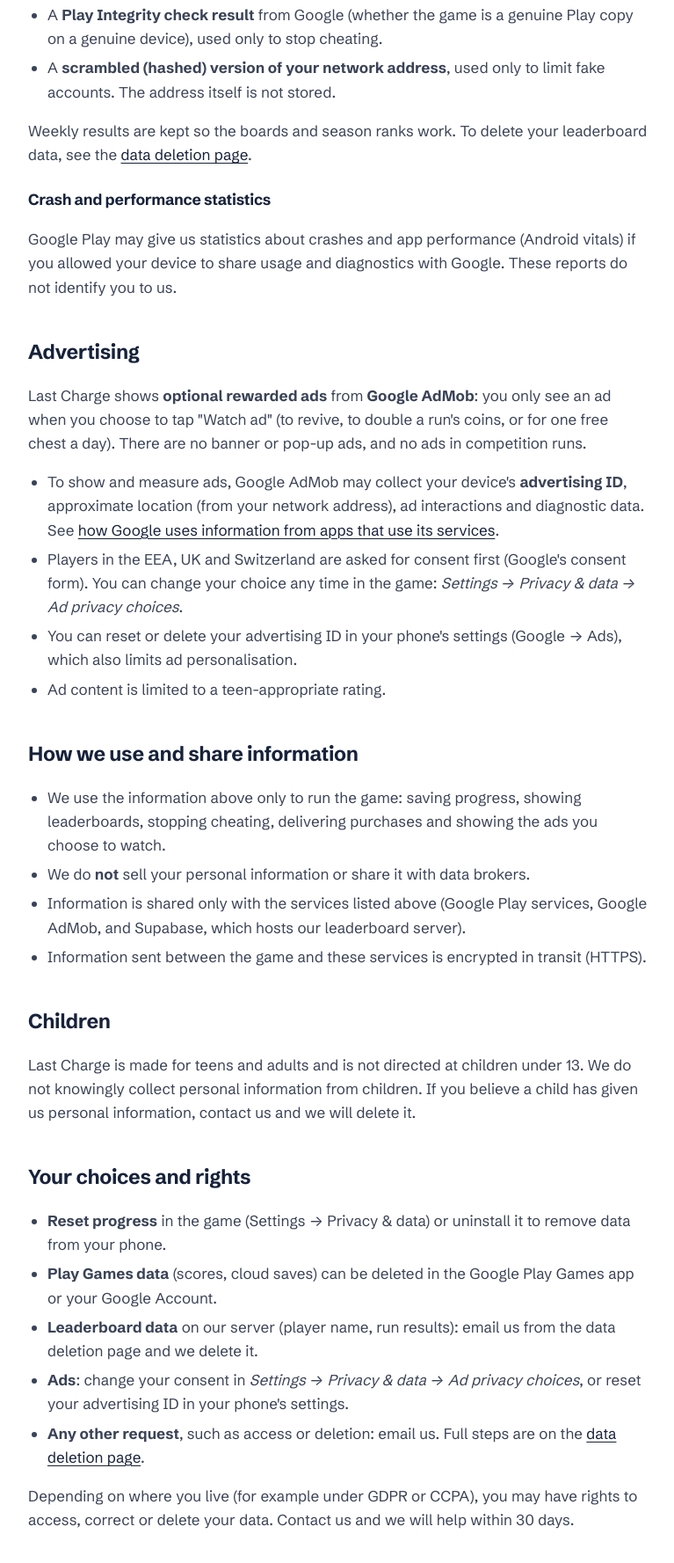
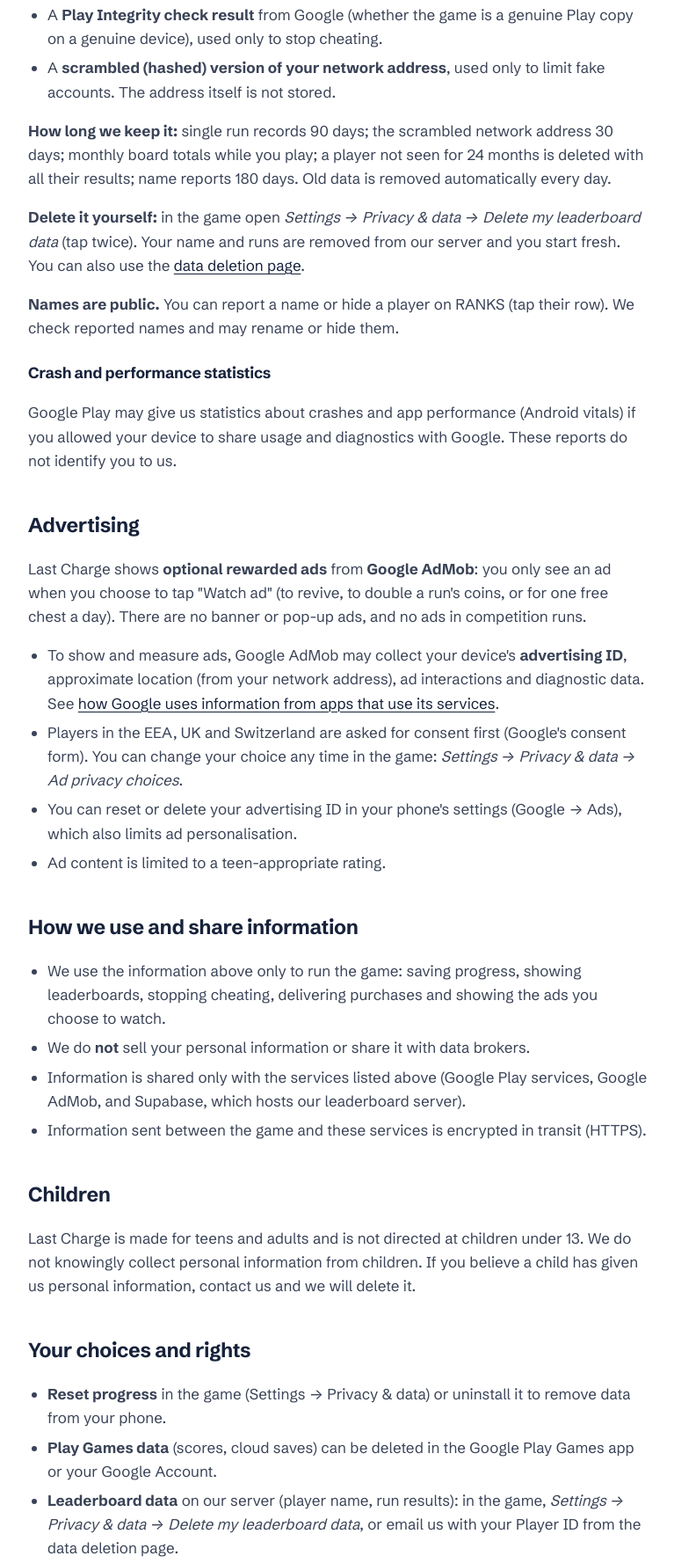
Before and after one commit to takiahmed24/takiahmed24.github.io, a plain HTML site: page privacy.html in a window 1280 px wide. Shown: the part 2013-3790 px from the top of the page at 88% size, without its empty margins (348-1115 px from the left). Drawn offline with Linux system fonts and the light colour scheme.

Commit message:
Policy update: data retention, in-app leaderboard delete, player name rules

```diff
--- a/privacy.html
+++ b/privacy.html
@@ -78,7 +78,9 @@
   <li>A <strong>Play Integrity check result</strong> from Google (whether the game is a genuine Play copy on a genuine device), used only to stop cheating.</li>
   <li>A <strong>scrambled (hashed) version of your network address</strong>, used only to limit fake accounts. The address itself is not stored.</li>
 </ul>
-<p>Weekly results are kept so the boards and season ranks work. To delete your leaderboard data, see the <a href="delete-data.html">data deletion page</a>.</p>
+<p><strong>How long we keep it:</strong> single run records 90 days; the scrambled network address 30 days; monthly board totals while you play; a player not seen for 24 months is deleted with all their results; name reports 180 days. Old data is removed automatically every day.</p>
+<p><strong>Delete it yourself:</strong> in the game open <em>Settings &rarr; Privacy &amp; data &rarr; Delete my leaderboard data</em> (tap twice). Your name and runs are removed from our server and you start fresh. You can also use the <a href="delete-data.html">data deletion page</a>.</p>
+<p><strong>Names are public.</strong> You can report a name or hide a player on RANKS (tap their row). We check reported names and may rename or hide them.</p>
 <h3>Crash and performance statistics</h3>
 <p>Google Play may give us statistics about crashes and app performance (Android vitals) if you allowed your device to share usage and diagnostics with Google. These reports do not identify you to us.</p>
 
@@ -110,7 +112,7 @@
 <ul>
   <li><strong>Reset progress</strong> in the game (Settings → Privacy &amp; data) or uninstall it to remove data from your phone.</li>
   <li><strong>Play Games data</strong> (scores, cloud saves) can be deleted in the Google Play Games app or your Google Account.</li>
-  <li><strong>Leaderboard data</strong> on our server (player name, run results): email us from the data deletion page and we delete it.</li>
+  <li><strong>Leaderboard data</strong> on our server (player name, run results): in the game, <em>Settings &rarr; Privacy &amp; data &rarr; Delete my leaderboard data</em>, or email us with your Player ID from the data deletion page.</li>
   <li><strong>Ads</strong>: change your consent in <em>Settings → Privacy &amp; data → Ad privacy choices</em>, or reset your advertising ID in your phone's settings.</li>
   <li><strong>Any other request</strong>, such as access or deletion: email us. Full steps are on the <a href="delete-data.html">data deletion page</a>.</li>
 </ul>
```
Also changed, not shown: delete-data.html (+1 -1 lines), terms.html (+3 -0 lines).
